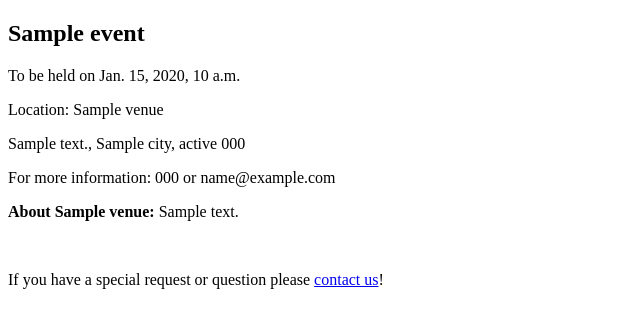
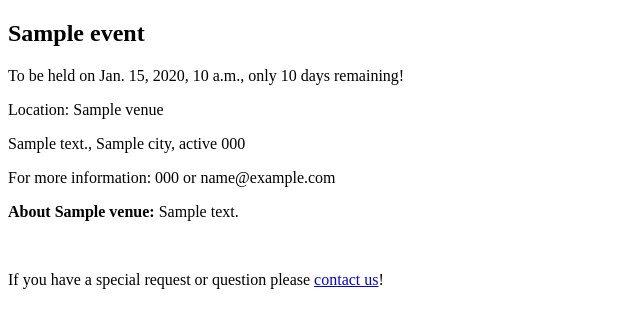
Before and after one commit to chrisgilmerproj/wedding, a Django app: template project/templates/events.html in a window 1280 px wide. Shown: the part 142-470 px from the top of the page, without its empty margins (0-640 px from the left). Run offline with Django 3.2, Linux system fonts and the light colour scheme; the template is opened without the code that fills it: most values are stand-ins (such as "Sample title", 1, 10 or a date in 2020); some libraries are stand-ins or nearby versions.

Commit message:
Added the days remaining to each event to the website.

```diff
--- a/project/apps/weddings/models.py
+++ b/project/apps/weddings/models.py
@@ -1,3 +1,5 @@
+from datetime import datetime
+
 from django.contrib.localflavor.us.models import USStateField
 from django.contrib.localflavor.us.us_states import US_STATES
 from django.db import models
@@ -42,3 +44,6 @@ class Event(models.Model):
 
 	def __unicode__(self):
 		return '%s: %s' % (self.wedding,self.name)
+
+	def days_remaining(self):
+		return (self.date-datetime.now()).days
--- a/project/templates/events.html
+++ b/project/templates/events.html
@@ -7,7 +7,8 @@
 {% for event in wedding.event_set.all %}
 	<h2>{{event.name}}</h2>
 	<p>
-	To be held on {% if event.date %}{{event.date}}{% else %}TBD{%endif%}
+	To be held on {% if event.date %}{{event.date}},
+	only {{event.days_remaining}} days remaining!{% else %}TBD{%endif%}
 	</p>
 	{% if event.venue %}
 		<p>
```
